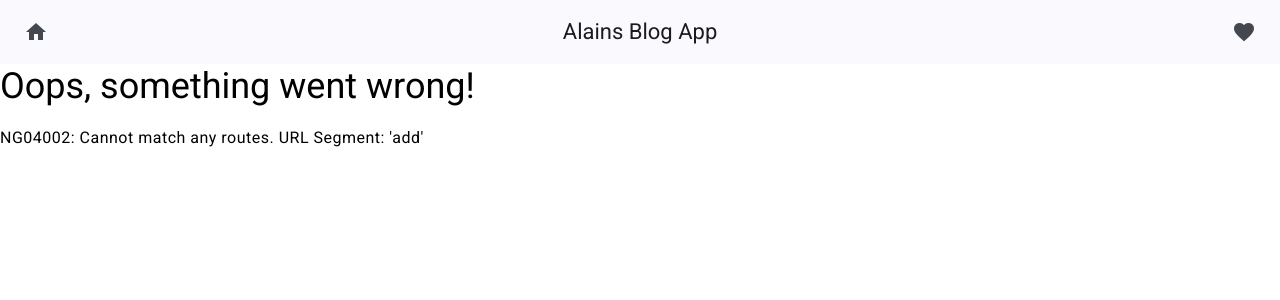
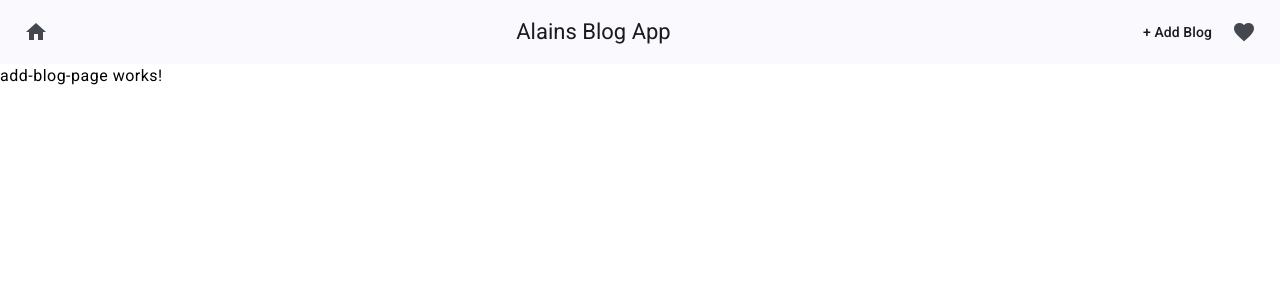
Before and after one commit to alainhaldi/angular-blog-app-alain-haldi, an Angular app: page /add in a window 1280 px wide. Before the commit this address led to /error. Shown: the top 300 px of the page. Built offline with nearby package versions, Linux system fonts and the light colour scheme.

Commit message:
Implementing Add Blog Button

```diff
--- a/src/app/app.routes.ts
+++ b/src/app/app.routes.ts
@@ -8,6 +8,10 @@ export const routes: Routes = [
 		path: 'detail/:id',
 		loadComponent: () => import('./features/layout/detail-page/detail-page.component').then((c) => c.DetailPageComponent),
 	}, // lazy loading & parameter
-	{path: 'error', loadComponent: () => import('./features/layout/error/error.component').then((c) => c.ErrorComponent)}
+	{path: 'error', loadComponent: () => import('./features/layout/error/error.component').then((c) => c.ErrorComponent)},
 	//Weitere Routen hier
+	{
+		path: 'add',
+		loadComponent: () => import('./features/layout/add-blog-page/add-blog-page.component').then((c) => c.AddBlogPageComponent),
+	}, // lazy loading
 ];
--- a/src/app/core/layout/appbar/appbar.component.html
+++ b/src/app/core/layout/appbar/appbar.component.html
@@ -5,6 +5,9 @@
     <span class="example-spacer"></span>
     <span>Alains Blog App</span>
     <span class="example-spacer"></span>
+    <button mat-button [routerLink]="['/add']" routerLinkActive="active" aria-label="Add Blog button">
+      + Add Blog
+    </button>
     <button mat-icon-button class="example-icon favorite-icon" aria-label="Example icon-button with heart icon">
       <mat-icon>favorite</mat-icon>
     </button>
--- /dev/null
+++ b/src/app/features/layout/add-blog-page/add-blog-page.component.html
@@ -0,0 +1 @@
+<p>add-blog-page works!</p>
```
Also changed, not shown: src/app/features/layout/add-blog-page/add-blog-page.component.ts (added, +12 -0 lines), src/app/features/layout/add-blog-page/add-blog-page.component.scss (added), 1 other file (tests, documents, lock files or other folders).
